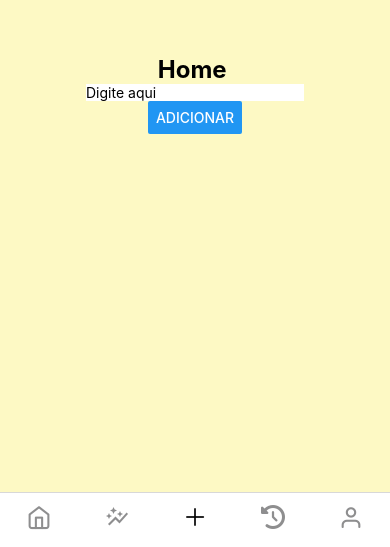
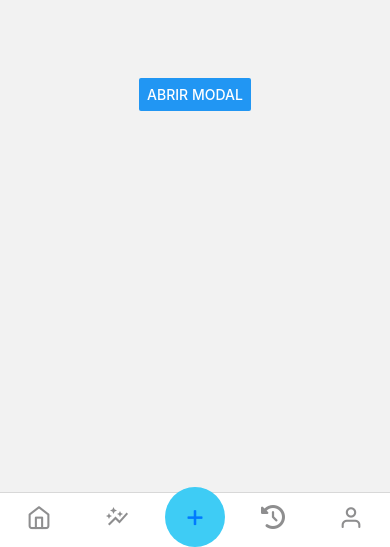
Before and after one commit to mayconlinol/appserelepe1, a React Native app: screen /Add in a window 390 px wide. Shown: the part 303-850 px from the top of the page. Built offline with nearby package versions, Linux system fonts and the light colour scheme.

Commit message:
Revert "Att"
This reverts commit bad0c8ab9933b4b860a1d7e7e6136b76d001b8b0.

```diff
--- a/src/routers/tb.routes.tsx
+++ b/src/routers/tb.routes.tsx
@@ -1,25 +1,25 @@
 import { createBottomTabNavigator } from '@react-navigation/bottom-tabs';
 import { Feather } from '@expo/vector-icons';
-import { FontAwesome6, MaterialIcons, AntDesign } from '@expo/vector-icons';
+import { FontAwesome6 } from '@expo/vector-icons';
+import { MaterialIcons } from '@expo/vector-icons';
 
-import Home from '../screens/home/Home';
-import Add from '../screens/add/Add';
-import Perfil from '../screens/profile/Perfil';
-import Metas from '../screens/meta/Metas';
-import Historico from '../screens/history/Historico';
-import TelaAddKcal from '../screens/add/options/adcionalKcal';
-/* import MeuModal from '../screens/add/popup/PopUp';
-import ButtonAdd from '../components/buttonadd/ButtonAdd'; */
+import Home  from '../screens/home/Home';
+import Add  from '../screens/add/Add';
+import Perfil  from '../screens/profile/Perfil';
+import Metas  from '../screens/meta/Metas';
+import Historico  from '../screens/history/Historico';
+import MeuModal from '../screens/add/popup/PopUp';
+import ButtonAdd from '../components/buttonadd/ButtonAdd';
 const Tab = createBottomTabNavigator();
 
 export default function TabsRoutes() {
     return (
-        <Tab.Navigator screenOptions={{ headerShown: false }} >
+        <Tab.Navigator screenOptions={{headerShown: false}} >
             <Tab.Screen
                 name='Home'
                 component={Home}
                 options={{
-                    tabBarIcon: ({ color, size }) => <Feather name="home" color={color} size={size} />,
+                    tabBarIcon: ({ color, size}) => <Feather name="home" color={color} size={size}/>,
                     tabBarLabel: ''
                 }}
             />
@@ -27,19 +27,11 @@ export default function TabsRoutes() {
                 name='metas'
                 component={Metas}
                 options={{
-                    tabBarIcon: ({ color, size }) => <MaterialIcons name="auto-graph" size={24} color={color} />,
+                    tabBarIcon: ({ color, size}) => <MaterialIcons name="auto-graph" size={24} color={color} />,
                     tabBarLabel: ''
                 }}
             />
             <Tab.Screen
-                name='Add'
-                component={TelaAddKcal}
-                options={{
-                    tabBarIcon: ({ color, size }) => <AntDesign name="plus" size={24} color="black" />,
-                    tabBarLabel: ''
-                }}
-            />
-            {/* <Tab.Screen
                 name='Add'
                 component={Add}
                 options={{
@@ -49,12 +41,12 @@ export default function TabsRoutes() {
 
                 }}
 
-            /> */}
+            />
              <Tab.Screen
                 name='historico'
                 component={Historico}
                 options={{
-                    tabBarIcon: ({ color, size }) => <FontAwesome6 name="clock-rotate-left" size={24} color={color} />,
+                    tabBarIcon: ({ color, size}) => <FontAwesome6 name="clock-rotate-left" size={24} color={color} />,
                     tabBarLabel: ''
                 }}
             />
@@ -62,7 +54,7 @@ export default function TabsRoutes() {
                 name='perfil'
                 component={Perfil}
                 options={{
-                    tabBarIcon: ({ color, size }) => <Feather name='user' color={color} size={size} />,
+                    tabBarIcon: ({ color, size}) => <Feather name='user' color={color} size={size}/>,
                     tabBarLabel: ''
                 }}
             />
--- a/src/screens/add/Add.jsx
+++ b/src/screens/add/Add.jsx
@@ -1,4 +1,4 @@
-/* import React, { useState } from 'react';
+import React, { useState } from 'react';
 import { View, Button } from 'react-native';
 import MeuModal from './popup/PopUp';
 
@@ -20,26 +20,4 @@ const App = () => {
   );
 };
 
-export default App; */
-
-import { StyleSheet, Text, View } from 'react-native';
-
-export default function Add() {
-  return (
-    <View style={styles.container}>
-      <Text style= {styles.title}>olha</Text>
-    </View>
-  );
-}
-
-const styles = StyleSheet.create({
-  container: {
-    flex: 1,
-    backgroundColor: 'orange',
-    alignItems: 'center',
-    justifyContent: 'center',
-  },
-  title:{
-    fontSize:24,
-    fontWeight: 'bold',
-  }});
+export default App;
--- a/src/screens/add/options/adcionalKcal.tsx
+++ /dev/null
@@ -1,27 +0,0 @@
-import { StyleSheet, Text, View, TextInput, Button } from 'react-native';
-
-export default function TelaAddKcal() {
-  return (
-    <View style={styles.container}>
-      <Text style= {styles.title}>Home </Text>
-      <TextInput style={styles.input} placeholder="Digite aqui" />
-      <Button title='Adicionar'/>
-    </View>
-  );
-}
-
-const styles = StyleSheet.create({
-  container: {
-    flex: 1,
-    backgroundColor: '#fdf9c4',
-    alignItems: 'center',
-    justifyContent: 'center',
-  },
-  title:{
-    fontSize:24,
-    fontWeight: 'bold',
-  },
-  input: {
-    backgroundColor: 'white',
-  }
-});
--- a/src/tsconfig.json
+++ /dev/null
@@ -1,4 +0,0 @@
-{
-  "compilerOptions": {},
-  "extends": "expo/tsconfig.base"
-}
```
Lines whose indentation alone changed are shown as unchanged.
